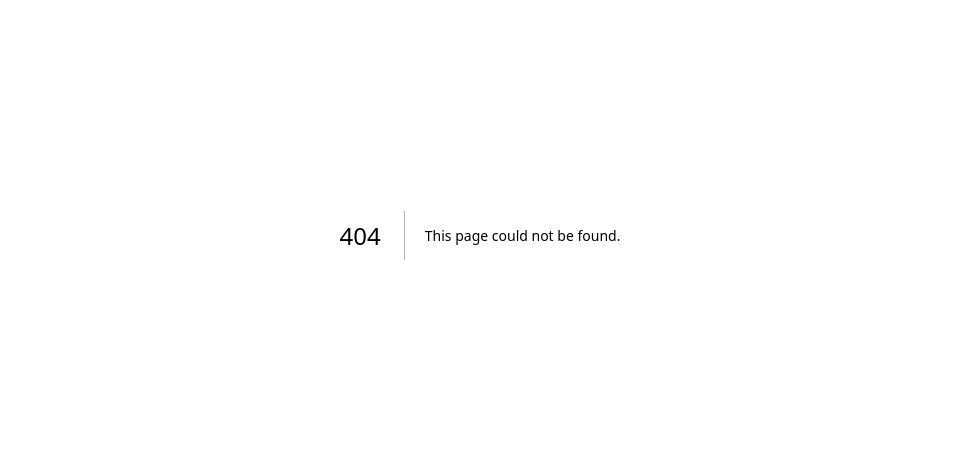
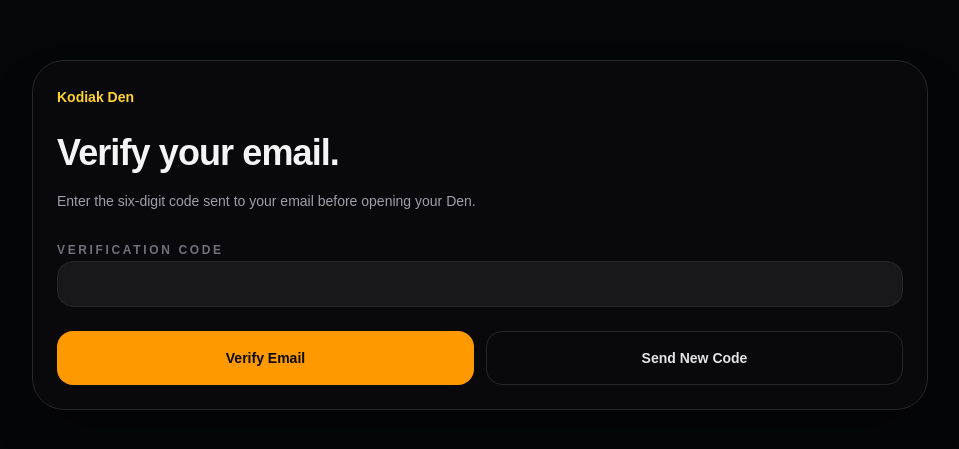
Before and after one commit to PapaKodiak92/kodiak-den, a Next.js app: page /verify-email in a window 1280 px wide. Before the commit this address had no page. Shown: the part 165-614 px from the top of the page, without its empty margins (160-1119 px from the left). Built offline with nearby package versions, Linux system fonts and the light colour scheme.

Commit message:
Add email verification page

```diff
--- /dev/null
+++ b/app/verify-email/page.tsx
@@ -0,0 +1,90 @@
+"use client";
+
+import Link from "next/link";
+import { useRouter } from "next/navigation";
+import { FormEvent, useMemo, useState } from "react";
+
+const accountStorageKey = "kodiak-den-account";
+const sessionStorageKey = "kodiak-den-session";
+const inboxKey = "kodiak-den-security-inbox";
+
+function readAccount() {
+  try {
+    const saved = window.localStorage.getItem(accountStorageKey);
+    return saved ? (JSON.parse(saved) as { email?: string; handle?: string; emailVerified?: boolean; verificationCode?: string; verificationExpiresAt?: string }) : null;
+  } catch {
+    return null;
+  }
+}
+
+function readCode() {
+  try {
+    const saved = window.sessionStorage.getItem(inboxKey);
+    return saved ? (JSON.parse(saved) as { kind?: string; code?: string; email?: string }) : null;
+  } catch {
+    return null;
+  }
+}
+
+export default function VerifyEmailPage() {
+  const router = useRouter();
+  const account = useMemo(() => (typeof window === "undefined" ? null : readAccount()), []);
+  const inbox = useMemo(() => (typeof window === "undefined" ? null : readCode()), []);
+  const [code, setCode] = useState("");
+  const [error, setError] = useState("");
+
+  function verify(event: FormEvent<HTMLFormElement>) {
+    event.preventDefault();
+    setError("");
+
+    const current = readAccount();
+    if (!current?.handle || !current?.email) return setError("Create your Den first.");
+    if (!current.verificationCode || current.verificationCode !== code.trim()) return setError("That verification code does not match.");
+    if (current.verificationExpiresAt && Date.now() > new Date(current.verificationExpiresAt).getTime()) return setError("That verification code expired. Send a new code.");
+
+    const verified = { ...current, emailVerified: true, verificationCode: undefined, verificationExpiresAt: undefined };
+    window.localStorage.setItem(accountStorageKey, JSON.stringify(verified));
+    window.localStorage.setItem(sessionStorageKey, JSON.stringify({ signedInAt: new Date().toISOString(), handle: current.handle }));
+    window.sessionStorage.removeItem(inboxKey);
+    router.push("/my-den");
+  }
+
+  function resend() {
+    const current = readAccount();
+    if (!current?.email) return setError("Create your Den first.");
+    const nextCode = String(Math.floor(100000 + Math.random() * 900000));
+    const updated = { ...current, verificationCode: nextCode, verificationExpiresAt: new Date(Date.now() + 15 * 60_000).toISOString() };
+    window.localStorage.setItem(accountStorageKey, JSON.stringify(updated));
+    window.sessionStorage.setItem(inboxKey, JSON.stringify({ kind: "verify", code: nextCode, email: current.email }));
+    setError("");
+    window.location.reload();
+  }
+
+  return (
+    <main className="min-h-screen bg-[#050608] px-6 py-8 text-zinc-100">
+      <section className="mx-auto grid min-h-[calc(100vh-4rem)] w-full max-w-4xl items-center">
+        <form onSubmit={verify} className="rounded-[2rem] border border-zinc-800 bg-zinc-950 p-6 shadow-2xl shadow-black/40">
+          <Link href="/" className="text-sm font-black text-amber-300 transition hover:text-amber-200">Kodiak Den</Link>
+          <h1 className="mt-6 text-4xl font-black tracking-tight">Verify your email.</h1>
+          <p className="mt-4 max-w-2xl text-sm leading-6 text-zinc-400">
+            Enter the six-digit code sent to {account?.email ?? "your email"} before opening your Den.
+          </p>
+          {inbox?.kind === "verify" && inbox.code ? (
+            <div className="mt-5 rounded-2xl border border-amber-500/30 bg-amber-500/10 px-4 py-3 text-sm font-black text-amber-200">
+              Verification code: {inbox.code}
+            </div>
+          ) : null}
+          <label className="mt-6 block space-y-2">
+            <span className="text-xs font-black uppercase tracking-[0.22em] text-zinc-500">Verification code</span>
+            <input value={code} onChange={(event) => setCode(event.target.value.replace(/\D/g, "").slice(0, 6))} inputMode="numeric" className="w-full rounded-2xl border border-zinc-800 bg-zinc-900 px-4 py-3 text-sm font-bold tracking-[0.35em] outline-none focus:border-amber-500" />
+          </label>
+          {error ? <p className="mt-4 rounded-2xl border border-red-500/30 bg-red-500/10 px-4 py-3 text-sm font-bold text-red-300">{error}</p> : null}
+          <div className="mt-6 grid gap-3 sm:grid-cols-2">
+            <button className="rounded-2xl bg-amber-500 px-6 py-4 text-sm font-black text-zinc-950 transition hover:bg-amber-400">Verify Email</button>
+            <button type="button" onClick={resend} className="rounded-2xl border border-zinc-800 px-6 py-4 text-sm font-black text-zinc-200 transition hover:border-amber-500/40 hover:text-amber-300">Send New Code</button>
+          </div>
+        </form>
+      </section>
+    </main>
+  );
+}
```
